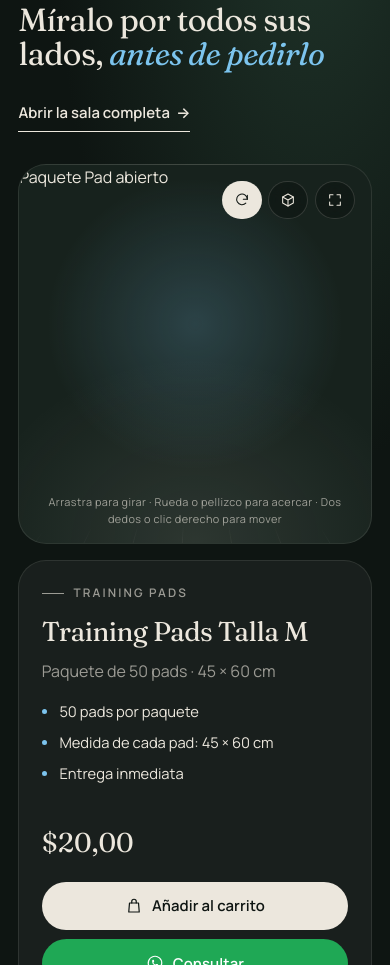
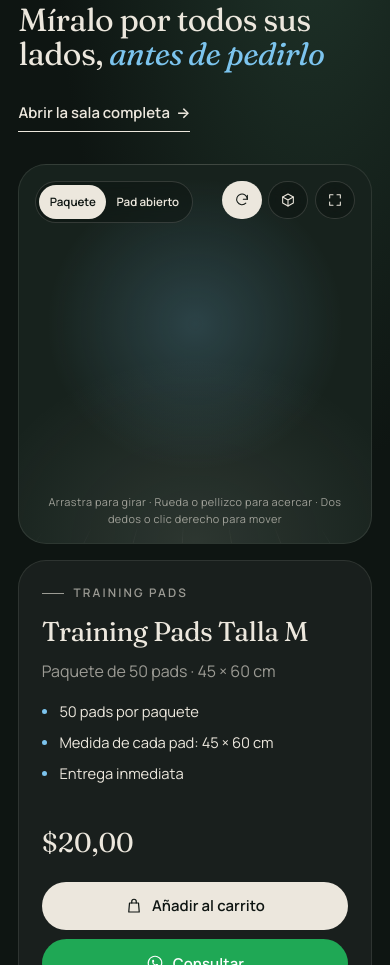
Before and after one commit to padsmascotasccs/padsmascotasccs.github.io, a plain HTML site: page tienda-pads-mascotas/index.html in a window 390 px wide. Shown: the part 2933-3898 px from the top of the page. Drawn offline with Linux system fonts and the light colour scheme; some packages are replaced by stand-ins of ours; no server answers; a script that the page names is missing.

Commit message:
Estilos del selector Paquete / Pad abierto

```diff
--- a/tienda-pads-mascotas/assets/css/styles.css
+++ b/tienda-pads-mascotas/assets/css/styles.css
@@ -233,6 +233,10 @@ model-viewer { width: 100%; height: 100%; background: transparent; --poster-colo
 .hud-btn svg { width: 16px; height: 16px; }
 .hud-btn:hover { border-color: var(--on-deep); }
 .hud-btn.is-on { background: var(--on-deep); color: var(--deep); }
+.stage__vista { position: absolute; top: 1rem; left: 1rem; z-index: 2; display: flex; padding: 3px; border-radius: 999px; background: rgba(14, 21, 18, 0.55); border: 1px solid rgba(236, 231, 221, 0.16); backdrop-filter: blur(8px); -webkit-backdrop-filter: blur(8px); }
+.stage__vista[hidden] { display: none; }
+.vista-btn { height: 34px; padding: 0 0.95rem; border-radius: 999px; font-size: 0.78rem; font-weight: 600; color: var(--on-deep); transition: background 0.2s, color 0.2s; }
+.vista-btn.is-on { background: var(--on-deep); color: var(--deep); }
 .stage__hint { position: absolute; left: 0; right: 0; bottom: 1rem; text-align: center; font-size: 0.74rem; letter-spacing: 0.04em; color: var(--on-deep-muted); padding-inline: 1rem; pointer-events: none; }
 .stage-info { border-radius: var(--r-lg); padding: clamp(1.4rem, 2.6vw, 2.2rem); background: rgba(236, 231, 221, 0.05); border: 1px solid rgba(236, 231, 221, 0.1); display: flex; flex-direction: column; }
 .stage-info h3 { font-size: clamp(1.7rem, 2.8vw, 2.4rem); margin-bottom: 0.8rem; }
@@ -499,6 +503,7 @@ model-viewer { width: 100%; height: 100%; background: transparent; --poster-colo
   .hud-btn span { display: none; }
   .hud-btn { width: 40px; padding: 0; justify-content: center; }
   .stage__hint { font-size: 0.68rem; }
+  .vista-btn { height: 34px; padding: 0 0.65rem; font-size: 0.72rem; }
   .card__name { font-size: 0.92rem; }
   .section-head h2 { max-width: none; }
   .toast { bottom: 5.4rem; }
```
